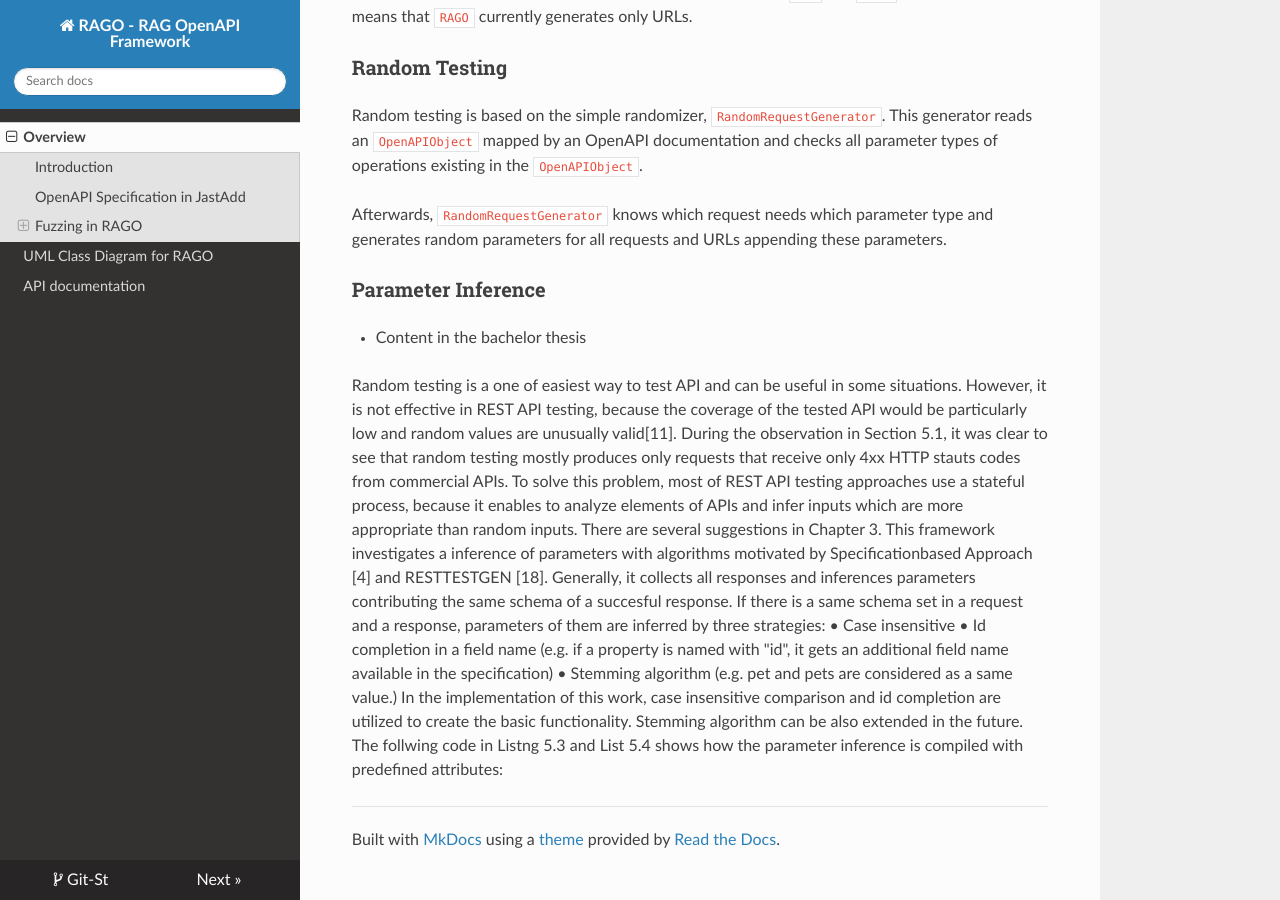
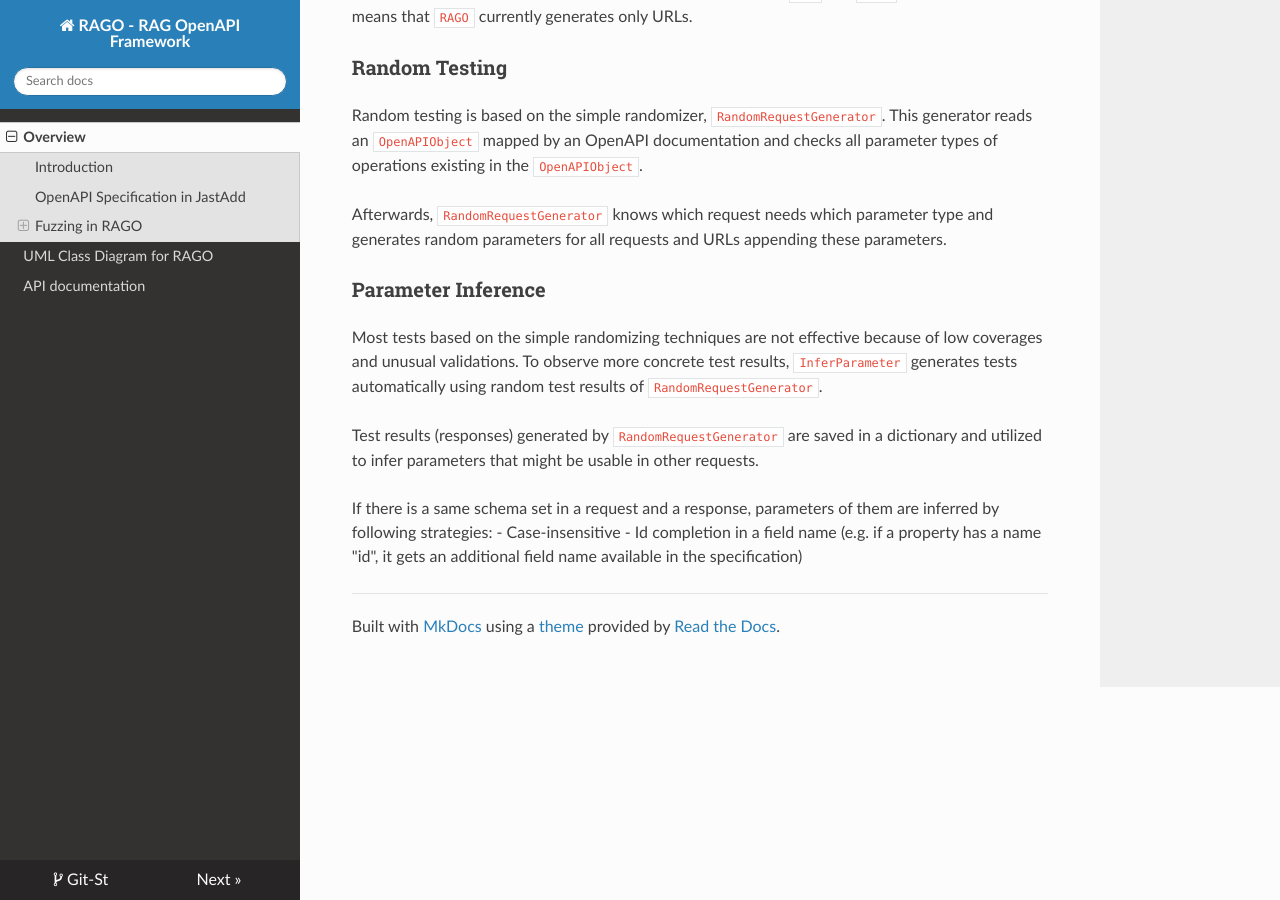
Before and after one commit to schnee98/rago, an MkDocs documentation site: the page built from pages/docs/index.md, in a window 1280 px wide and 900 px high, scrolled down 1651 px. Built offline with MkDocs 1.6.1, drawn with Linux system fonts in a browser that asks for light colours; nearby versions of some CDN libraries.

Commit message:
Edited index.md

````diff
--- a/pages/docs/index.md
+++ b/pages/docs/index.md
@@ -36,6 +36,7 @@ There are some implementation details developers must consider:
     - [Parameter Object](https://github.com/OAI/OpenAPI-Specification/blob/main/versions/3.0.3.md#parameterObject)
     - following abstract node in JastAdd
 
+
 ```
   abstract ParameterOb;
   ParameterReference : ParameterOb ::= <Ref> ...;
@@ -60,24 +61,12 @@ Afterwards, `RandomRequestGenerator` knows which request needs which parameter t
 
 ### <a name="ragoParamInf"></a>Parameter Inference
 
-- Content in the bachelor thesis
+Most tests based on the simple randomizing techniques are not effective because of low coverages and unusual validations. To observe more concrete test results, `InferParameter` generates tests automatically using random test results of `RandomRequestGenerator`.
 
-Random testing is a one of easiest way to test API and can be useful in some situations.
-However, it is not effective in REST API testing, because the coverage of the tested
-API would be particularly low and random values are unusually valid[11]. During the
-observation in Section 5.1, it was clear to see that random testing mostly produces
-only requests that receive only 4xx HTTP stauts codes from commercial APIs.
-To solve this problem, most of REST API testing approaches use a stateful process,
-because it enables to analyze elements of APIs and infer inputs which are more appropriate than random inputs. There are several suggestions in Chapter 3. This framework
-investigates a inference of parameters with algorithms motivated by Specificationbased Approach [4] and RESTTESTGEN [18]. Generally, it collects all responses and
-inferences parameters contributing the same schema of a succesful response. If there
-is a same schema set in a request and a response, parameters of them are inferred
-by three strategies:
-• Case insensitive
-• Id completion in a field name (e.g. if a property is named with "id", it gets an
-additional field name available in the specification)
-• Stemming algorithm (e.g. pet and pets are considered as a same value.)
-In the implementation of this work, case insensitive comparison and id completion
-are utilized to create the basic functionality. Stemming algorithm can be also extended
-in the future. The follwing code in Listng 5.3 and List 5.4 shows how the parameter
-inference is compiled with predefined attributes:
+
+Test results (responses) generated by `RandomRequestGenerator` are saved in a dictionary and utilized to infer parameters that might be usable in other requests.
+
+
+If there is a same schema set in a request and a response, parameters of them are inferred by following strategies:
+- Case-insensitive
+- Id completion in a field name (e.g. if a property has a name "id", it gets an additional field name available in the specification)
````
